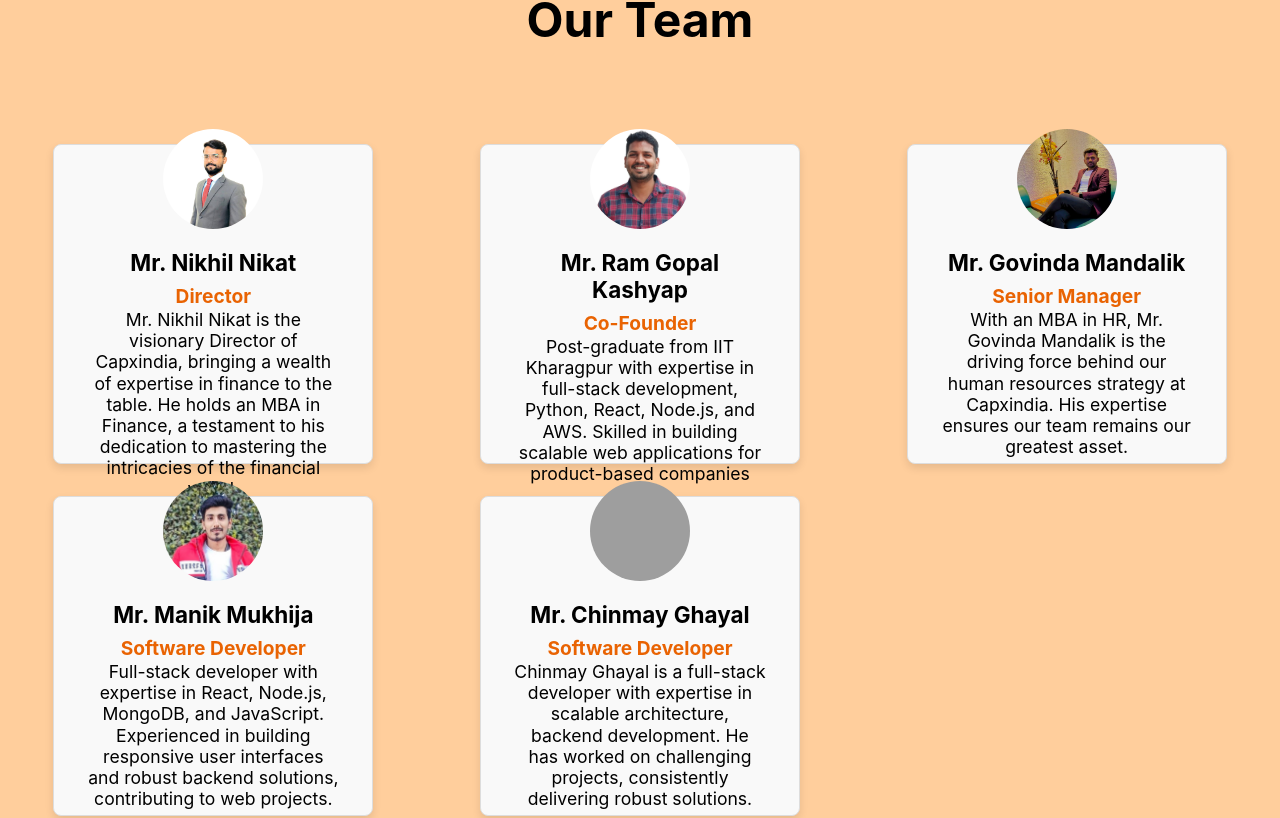
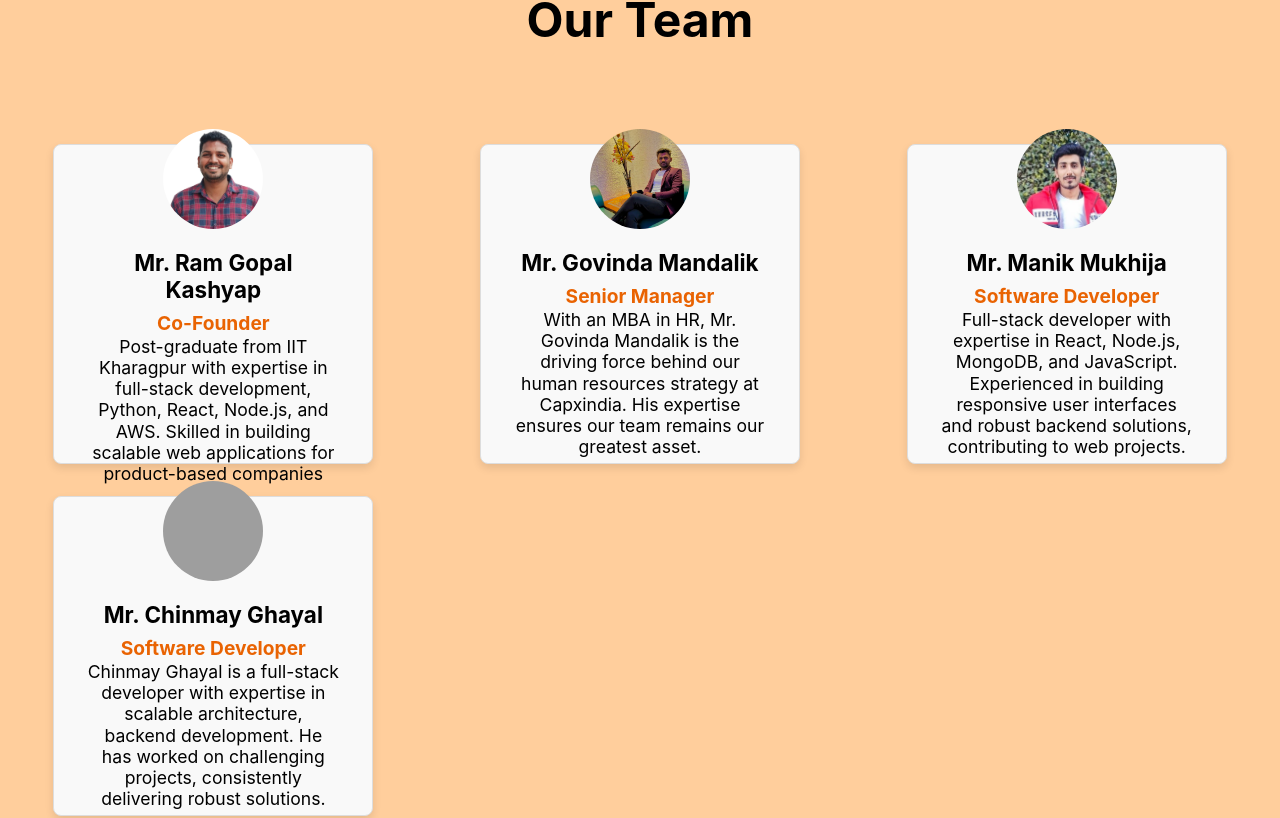
Before and after one commit to Manikm07-nikk/CapxIndia, a React (Create React App) app: page / in a window 1280 px wide. Shown: the part 2343-3161 px from the top of the page. Built offline with nearby package versions, Linux system fonts and the light colour scheme; grey boxes are pictures that could not be loaded.

Commit message:
Removed N card

```diff
--- a/src/components/About.js
+++ b/src/components/About.js
@@ -1,6 +1,6 @@
 import React from 'react';
 import about from './images/about-removebg-preview.png';
-import user1 from './images/nikhil nikat.jpg';
+// import user1 from './images/nikhil nikat.jpg';
 import user2 from './images/ram gopal.jpg'
 import user3 from './images/govinda mandalik.jpg'
 import user4 from './images/manik.jpg'
@@ -22,14 +22,14 @@ const About = () => {
             </div>
             <h2 className="team-heading">Our Team</h2>
             <div className='team-cards'>
-                <div className='card'>
+                {/* <div className='card'>
                     <div className='card-image'>
                         <img src={user1} alt='Nikhil Nikat' />
                     </div>
                     <h3>Mr. Nikhil Nikat</h3>
                     <h4>Director</h4>
                     <p className="description">Mr. Nikhil Nikat is the visionary Director of Capxindia, bringing a wealth of expertise in finance to the table. He holds an MBA in Finance, a testament to his dedication to mastering the intricacies of the financial world.</p>
-                </div>
+                </div> */}
                 <div className='card'>
                     <div className='card-image'>
                         <img src={user2} alt='Mr. Ram Gopal Kashyap' />
```
